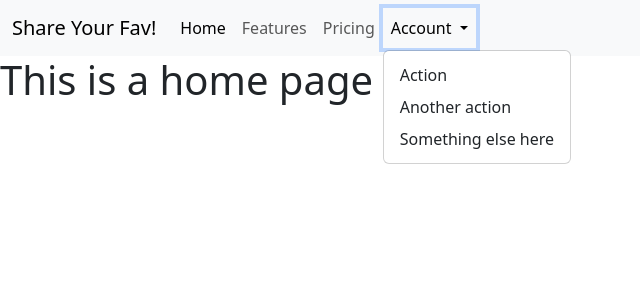
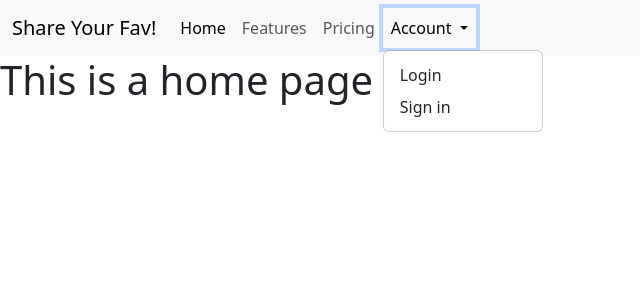
Before and after one commit to kikutan-day65/share_your_fav, a Django app: page /home/ in a window 1280 px wide, after a click on "Account". Shown: the top 300 px of the page, without its empty margins (0-640 px from the left). Run offline with Django 5.2, Linux system fonts and the light colour scheme.

Commit message:
add href to the specific page

```diff
--- a/templates/navbar.html
+++ b/templates/navbar.html
@@ -8,7 +8,7 @@
         <div class="collapse navbar-collapse" id="navbarNavDropdown">
             <ul class="navbar-nav">
                 <li class="nav-item">
-                    <a class="nav-link active" aria-current="page" href="#">Home</a>
+                    <a class="nav-link active" aria-current="page" href="{% url 'home:home' %}">Home</a>
                 </li>
                 <li class="nav-item">
                     <a class="nav-link" href="#">Features</a>
@@ -16,17 +16,29 @@
                 <li class="nav-item">
                     <a class="nav-link" href="#">Pricing</a>
                 </li>
+
+                {% if user.is_authenticated %}
+                <li class="nav-item dropdown">
+                    <a class="nav-link dropdown-toggle" href="#" role="button" data-bs-toggle="dropdown"
+                        aria-expanded="false">
+                        {{ user.username }}
+                    </a>
+                    <ul class="dropdown-menu">
+                        <li><a class="dropdown-item" href="#">Logout</a></li>
+                    </ul>
+                </li>
+                {% else %}
                 <li class="nav-item dropdown">
                     <a class="nav-link dropdown-toggle" href="#" role="button" data-bs-toggle="dropdown"
                         aria-expanded="false">
                         Account
                     </a>
                     <ul class="dropdown-menu">
-                        <li><a class="dropdown-item" href="#">Action</a></li>
-                        <li><a class="dropdown-item" href="#">Another action</a></li>
-                        <li><a class="dropdown-item" href="#">Something else here</a></li>
+                        <li><a class="dropdown-item" href="{% url 'accounts:login' %}">Login</a></li>
+                        <li><a class="dropdown-item" href="#">Sign in</a></li>
                     </ul>
                 </li>
+                {% endif %}
             </ul>
         </div>
     </div>
```
